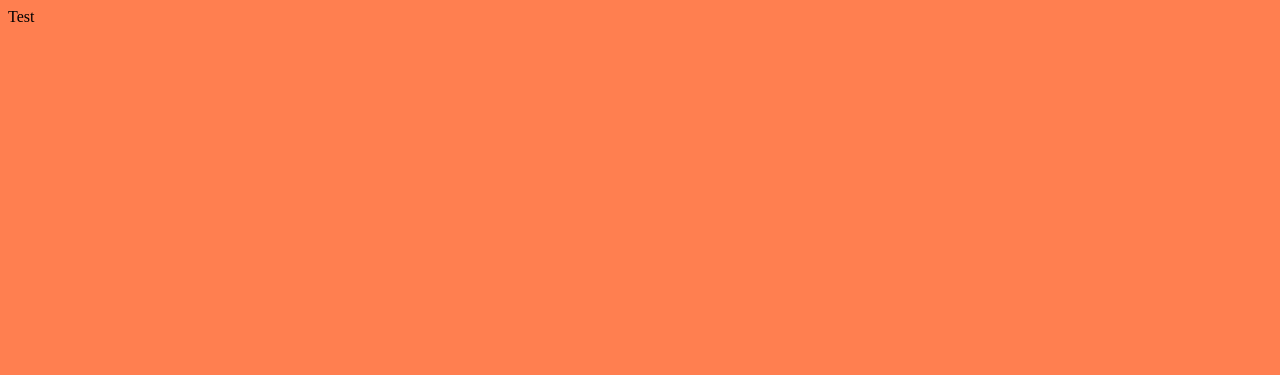
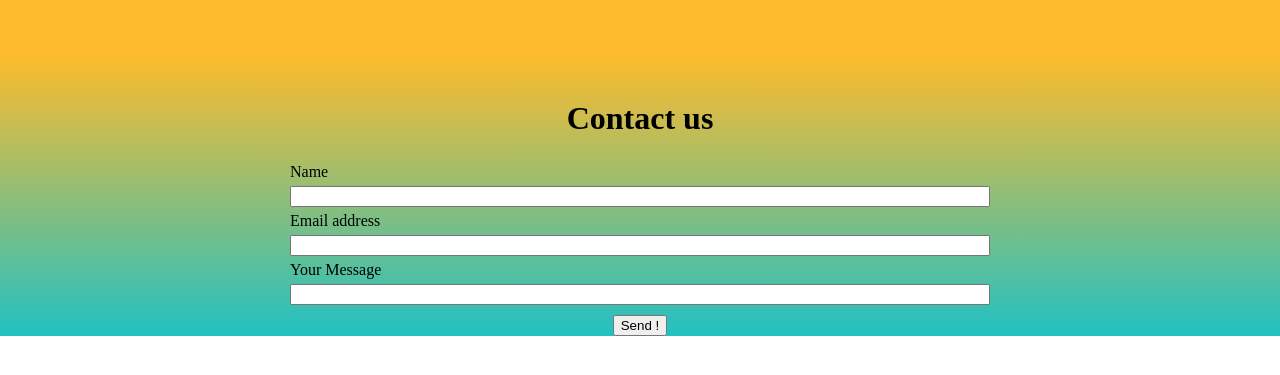
Before and after one commit to Oshami-MA/ContactForm, a Flask app: page / in a window 1280 px wide. Before the commit the part shown is almost empty. Shown: the top 375 px of the page. Run offline with Flask 3, Linux system fonts and the light colour scheme.

Commit message:
adding css

```diff
--- /dev/null
+++ b/static/index.css
@@ -0,0 +1,26 @@
+#form {
+    display: flex;
+    flex-direction: column;
+}
+body {
+    width: 700px;
+    margin: auto;
+    background: linear-gradient(0deg, rgba(34,193,195,1) 0%, rgba(253,187,45,1) 83%);
+    background-repeat: no-repeat;
+    height: 100%;
+}
+
+label{
+    margin-bottom: 5px ;
+    margin-top: 5px;
+}
+#buttonCenter{
+    margin-top: 10px;
+    text-align: center;
+}
+#contactFormBloc{
+    margin-top: 100px;
+}
+h1{
+    text-align: center;
+}
--- a/static/style.css
+++ /dev/null
@@ -1,3 +0,0 @@
-body {
-    background-color: coral;
-}
--- a/templates/index.html
+++ b/templates/index.html
@@ -3,10 +3,23 @@
 <head>
     <meta charset="UTF-8">
     <meta name="viewport" content="width=device-width, initial-scale=1.0">
+    <link rel="stylesheet" href="static/index.css">
     <title>Document</title>
-    <link rel="stylesheet" href="static/style.css">
 </head>
 <body>
-    Test
+    <div id="contactFormBloc">
+        <h1>Contact us</h1>
+        <form action="" id="form">
+            <label for="Name">Name</label>
+            <input type="text" name="Name" id="name">
+            <label for="Email">Email address</label>
+            <input type="text" name="Email" id="email">
+            <label for="Message">Your Message</label>
+            <input type="text" name="Your Message" id="message">
+        </form>
+        <div id="buttonCenter">
+        <button>Send !</button>
+        </div>
+    </div>
 </body>
 </html>
```
Also changed, not shown: index.html (deleted, +0 -14 lines).
